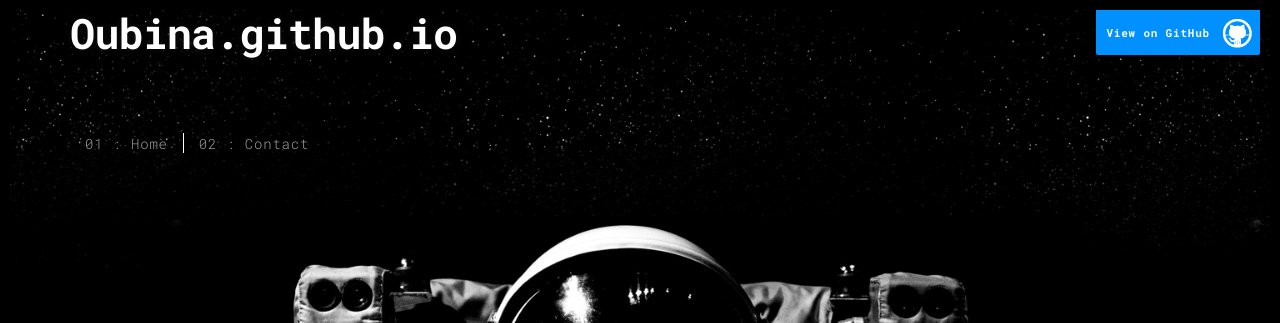
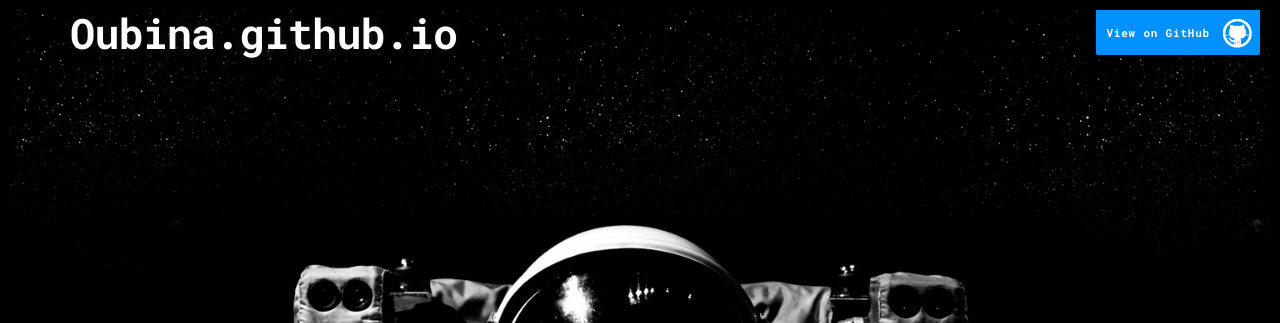
Before and after one commit to Irmouv-Organization/Oubina.github.io, a Jekyll site: the page built from index.md, in a window 1280 px wide. Shown: the top 323 px of the page. Built offline with Jekyll 4.4.1, drawn with Linux system fonts in a browser that asks for light colours; the repository's description, which GitHub fills in, is left out; our own code applies the rules of GitHub Pages for plain Markdown files.

Commit message:
Update default.html

```diff
--- a/_layouts/default.html
+++ b/_layouts/default.html
@@ -30,7 +30,7 @@
           <h1 id="project_title">{{ site.title | default: site.github.repository_name }}</h1>
           <h2 id="project_tagline">{{ site.description | default: site.github.project_tagline }}</h2>
 
-          <button type="button" class="navbar-toggle collapsed" data-toggle="collapse" data-target="#navbar-collapse" aria-expanded="false">
+<!--           <button type="button" class="navbar-toggle collapsed" data-toggle="collapse" data-target="#navbar-collapse" aria-expanded="false">
             <span class="sr-only">Toggle navigation</span>
             <span class="icon-bar"></span>
             <span class="icon-bar"></span>
@@ -42,7 +42,7 @@
               <li><a href="https://oubina.github.io/" title="">01 : Home</a></li>
               <li><a href="./contact.html" title="">02 : Contact</a></li>
             </ul>
-          </div>
+          </div>  -->
 
           <!-- {% if site.show_downloads %}
             <section id="downloads">
```
